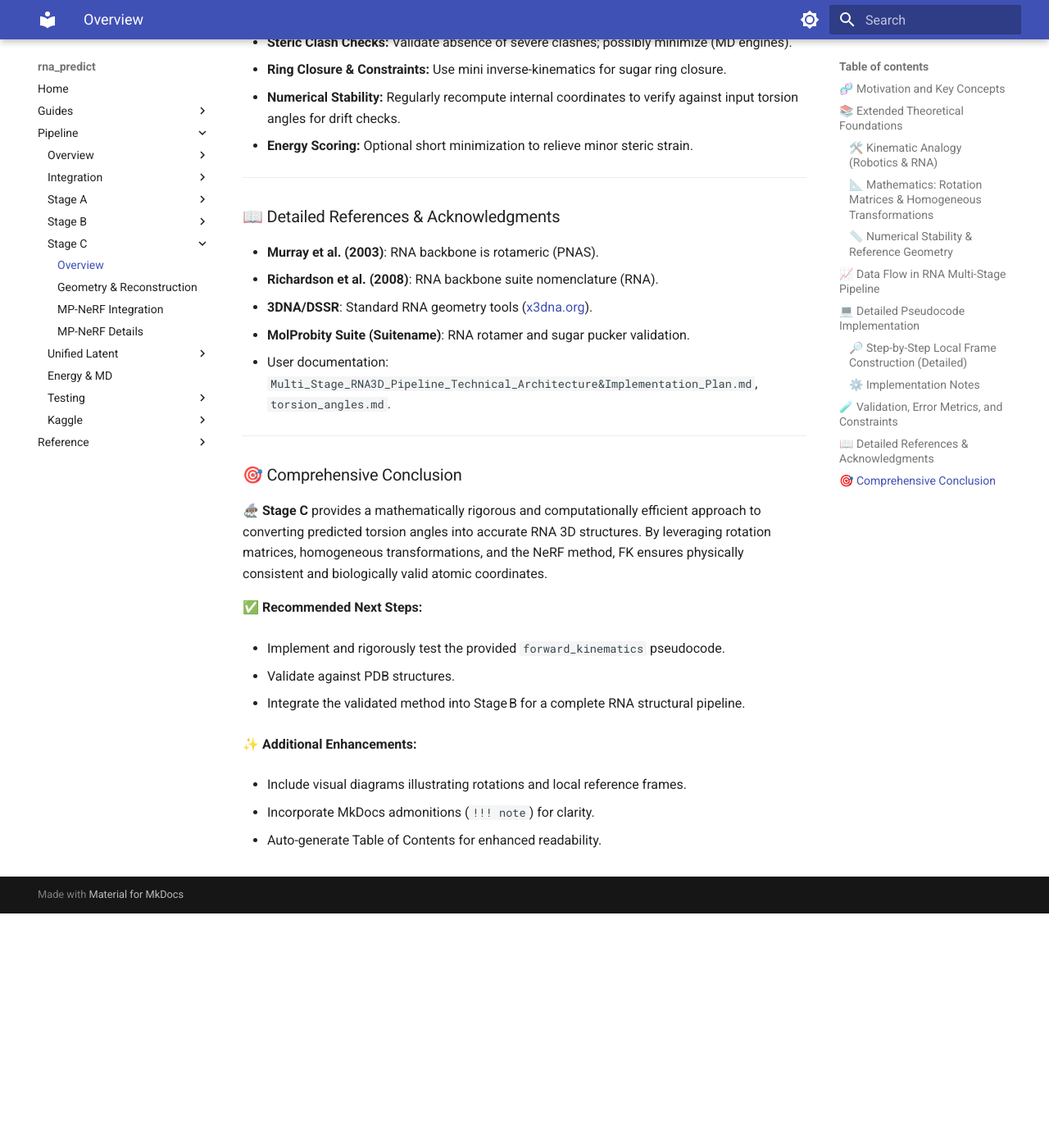
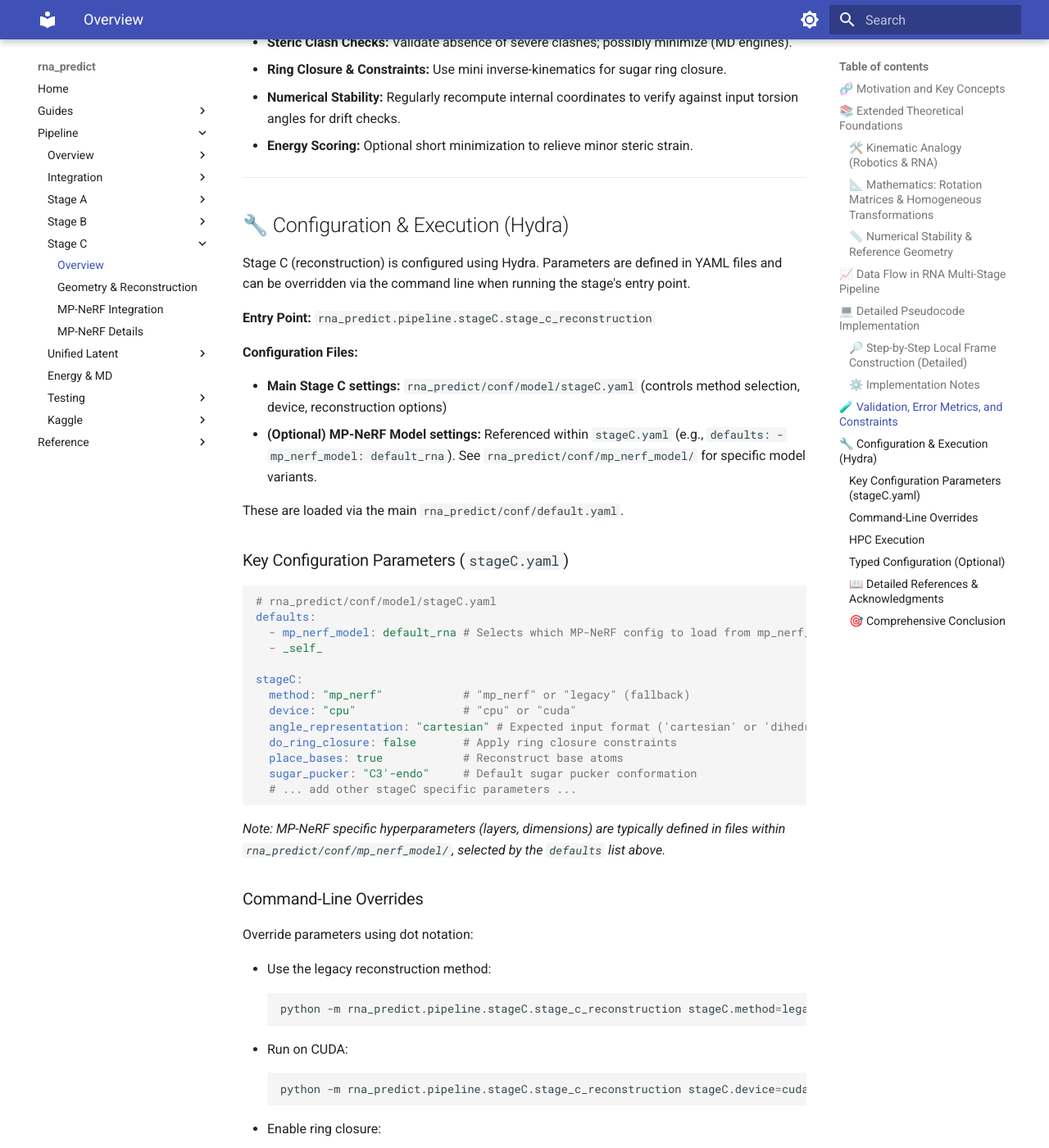
Before and after one commit to ImmortalDemonGod/RNA_PREDICT, an MkDocs documentation site: the page built from docs/pipeline/stageC/Stage_C.md, in a window 1280 px wide and 1400 px high, scrolled down 3512 px. Shown: the whole window at 82% size. Built offline with MkDocs 1.6.1 and Material for MkDocs 9.7.7, drawn with Linux system fonts in a browser that asks for light colours; before the commit the page ends 4626 px from its top, so only the background shows below that; some of the changed text lies outside the part shown.

Commit message:
Update Stage C documentation with enhanced configuration guidelines

````diff
--- a/docs/pipeline/stageC/Stage_C.md
+++ b/docs/pipeline/stageC/Stage_C.md
@@ -145,6 +145,83 @@ def forward_kinematics(torsion_angles, sequence, reference_geometry, ring_pucker
 
 ---
 
+## 🔧 Configuration & Execution (Hydra)
+
+Stage C (reconstruction) is configured using Hydra. Parameters are defined in YAML files and can be overridden via the command line when running the stage's entry point.
+
+**Entry Point:** `rna_predict.pipeline.stageC.stage_c_reconstruction`
+
+**Configuration Files:**
+
+* **Main Stage C settings:** `rna_predict/conf/model/stageC.yaml` (controls method selection, device, reconstruction options)
+* **(Optional) MP-NeRF Model settings:** Referenced within `stageC.yaml` (e.g., `defaults: - mp_nerf_model: default_rna`). See `rna_predict/conf/mp_nerf_model/` for specific model variants.
+
+These are loaded via the main `rna_predict/conf/default.yaml`.
+
+### Key Configuration Parameters (`stageC.yaml`)
+
+```yaml
+# rna_predict/conf/model/stageC.yaml
+defaults:
+  - mp_nerf_model: default_rna # Selects which MP-NeRF config to load from mp_nerf_model/
+  - _self_
+
+stageC:
+  method: "mp_nerf"            # "mp_nerf" or "legacy" (fallback)
+  device: "cpu"                # "cpu" or "cuda"
+  angle_representation: "cartesian" # Expected input format ('cartesian' or 'dihedral')
+  do_ring_closure: false       # Apply ring closure constraints
+  place_bases: true            # Reconstruct base atoms
+  sugar_pucker: "C3'-endo"     # Default sugar pucker conformation
+  # ... add other stageC specific parameters ...
+```
+
+*Note: MP-NeRF specific hyperparameters (layers, dimensions) are typically defined in files within `rna_predict/conf/mp_nerf_model/`, selected by the `defaults` list above.*
+
+### Command-Line Overrides
+
+Override parameters using dot notation:
+
+* Use the legacy reconstruction method:
+    ```bash
+    python -m rna_predict.pipeline.stageC.stage_c_reconstruction stageC.method=legacy
+    ```
+* Run on CUDA:
+    ```bash
+    python -m rna_predict.pipeline.stageC.stage_c_reconstruction stageC.device=cuda
+    ```
+* Enable ring closure:
+    ```bash
+    python -m rna_predict.pipeline.stageC.stage_c_reconstruction stageC.do_ring_closure=true
+    ```
+* Disable base placement:
+    ```bash
+    python -m rna_predict.pipeline.stageC.stage_c_reconstruction stageC.place_bases=false
+    ```
+* Select a different MP-NeRF model configuration (assuming `rna_predict/conf/mp_nerf_model/fast_model.yaml` exists):
+    ```bash
+    python -m rna_predict.pipeline.stageC.stage_c_reconstruction mp_nerf_model=fast_model
+    ```
+
+### HPC Execution
+
+For High Performance Computing (HPC) environments, see the [HPC Integration Guide](../integration/hydra_integration/hpc_overrides.md) for SLURM and GridEngine examples.
+
+**Basic HPC Example:**
+```bash
+python -m rna_predict.pipeline.stageC.stage_c_reconstruction \
+    stageC.device=cuda \
+    stageC.method=mp_nerf \
+    +hpc_cluster=slurm \
+    hydra.launcher.gpus=2
+```
+
+### Typed Configuration (Optional)
+
+Check `rna_predict/conf/config_schema.py` for potential typed dataclasses (e.g., `StageCConfig`) that provide structure and validation for the configuration.
+
+---
+
 ### 📖 Detailed References & Acknowledgments
 
 - **Murray et al. (2003)**: RNA backbone is rotameric (PNAS).
````
